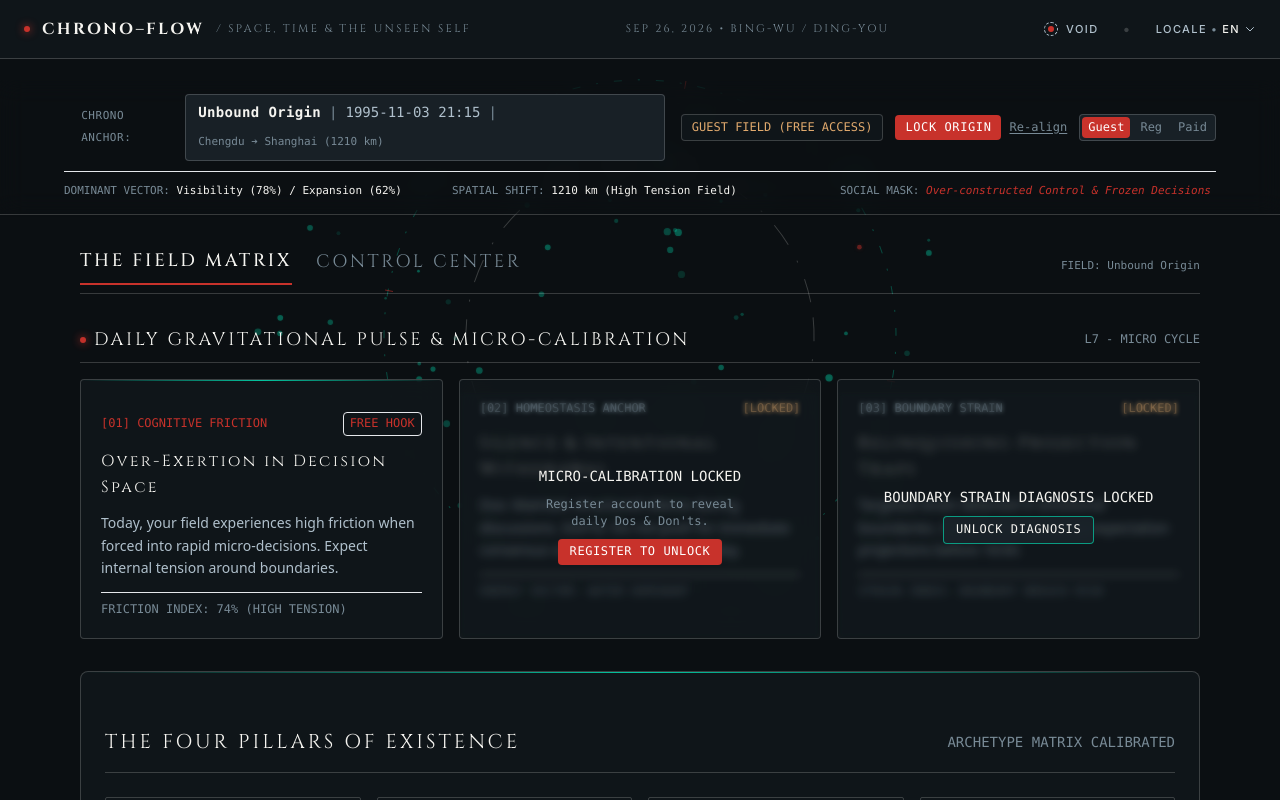
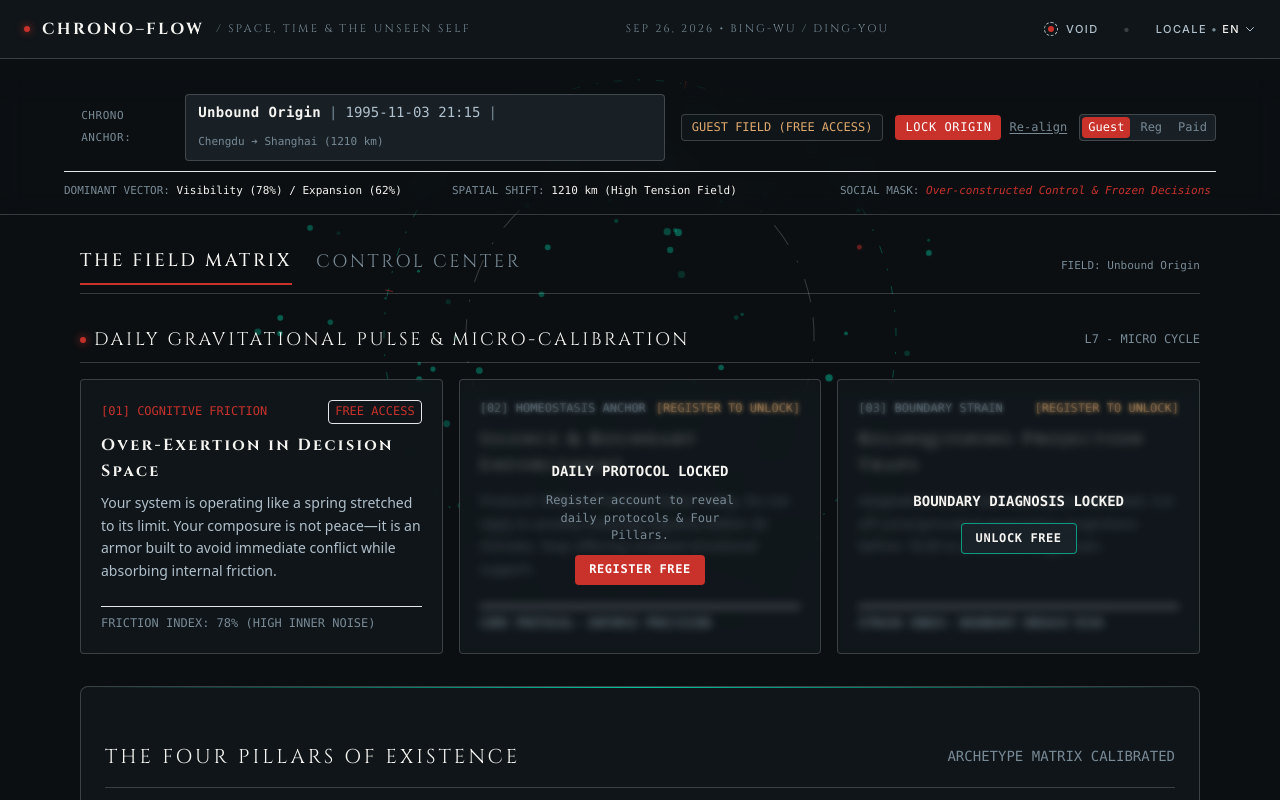
Before and after one commit to wxu198024-art/chrono-flow, a Next.js app: page /dashboard in a window 1280 px wide. Shown: the top 800 px of the page. Built offline with nearby package versions, Linux system fonts and the light colour scheme.

Commit message:
Update DailyPulse.tsx

```diff
--- a/components/field/DailyPulse.tsx
+++ b/components/field/DailyPulse.tsx
@@ -15,7 +15,8 @@ export default function DailyPulse({ userRole, onTriggerRegister, onTriggerSubsc
   const isEn = currentLang === 'en';
   const isTW = currentLang === 'zh-TW' || currentLang === 'zh-HK' || currentLang === 'tw';
 
-  const isUnlocked = userRole === 'subscribed';
+  // 只要是已注册或已付费，今日重力波 3 张卡片全开
+  const isPulseUnlocked = userRole === 'registered' || userRole === 'subscribed';
 
   return (
     <section className="space-y-4">
@@ -35,119 +36,123 @@ export default function DailyPulse({ userRole, onTriggerRegister, onTriggerSubsc
       {/* 3 张卡片网格 */}
       <div className="grid grid-cols-1 md:grid-cols-3 gap-4">
 
-        {/* 卡片 1：认知阻力 (Cognitive Friction) - 免费体验钩子，完全开放 */}
-        <div className="p-5 rounded border border-[var(--border-line)] bg-[var(--bg-card)] backdrop-blur-md space-y-3 relative overflow-hidden group hover:border-[var(--border-line-hover)] transition-all">
-          <div className="absolute top-0 left-0 right-0 yao-yang"></div>
-          <div className="flex justify-between items-center text-[10px] font-mono text-[var(--cinnabar)]">
+        {/* 卡片 1：认知阻力 (Cognitive Friction) - 全员开放 */}
+        <div className="p-5 rounded border border-[var(--border-line)] bg-[var(--bg-card)] backdrop-blur-md space-y-3 relative overflow-hidden group hover:border-[var(--border-line-hover)] transition-all flex flex-col justify-between">
+          <div>
+            <div className="flex justify-between items-center text-[10px] font-mono text-[var(--cinnabar)] mb-2">
               <span>[01] {isEn ? 'COGNITIVE FRICTION' : isTW ? '認知阻力臨界點' : '认知阻力临界点'}</span>
               <span className="px-1.5 py-0.5 rounded bg-[var(--cinnabar)]/10 border border-[var(--cinnabar)]/20">
-              FREE HOOK
+                {isEn ? 'FREE ACCESS' : '免费体验'}
               </span>
             </div>
 
-          <h3 className="font-serif-title text-sm text-[var(--text-primary)]">
+            <h3 className="font-serif-title text-sm text-[var(--text-primary)] font-bold mb-2">
               {isEn ? 'Over-Exertion in Decision Space' : '决策领域的过度代偿阻力'}
             </h3>
 
-          <p className="text-xs text-[var(--text-secondary)] leading-relaxed">
+            {/* 结果与扎心解读 */}
+            <p className="text-xs text-[var(--text-secondary)] leading-relaxed mb-3">
               {isEn
-              ? 'Today, your field experiences high friction when forced into rapid micro-decisions. Expect internal tension around boundaries.'
+                ? 'Your system is operating like a spring stretched to its limit. Your composure is not peace—it is an armor built to avoid immediate conflict while absorbing internal friction.'
                 : isTW
-              ? '今日場域在被迫做出快速微觀決策时呈现高阻力，易在人際界限与掌控欲上产生内部绷紧感。'
-              : '今日场域在被迫做出快速微观决策时呈现高阻力，易在人际界限与掌控欲上产生内部绷紧感。'}
+                ? '你现在的状态像一根拉到极限的弹簧。外在的体面与配合并非平和，而是你习惯用“再忍忍”逃避摊牌后积累的巨大代偿阻力。'
+                : '你现在的状态像一根拉到极限的弹簧。外在的体面与配合并非平和，而是你习惯用“再忍忍”逃避摊牌后积累的巨大代偿阻力。'}
             </p>
+          </div>
 
           <div className="pt-2 border-t border-[var(--border-line)]/50 text-[10px] font-mono text-[var(--text-muted)]">
-            {isEn ? 'FRICTION INDEX: 74% (HIGH TENSION)' : '阻力指数：74% (高张力期)'}
+            {isEn ? 'FRICTION INDEX: 78% (HIGH INNER NOISE)' : '阻力指数：78% (高内耗/过度防御)'}
           </div>
         </div>
 
-        {/* 卡片 2：锚定内稳态 (Anchoring Homeostasis) - 游客半遮罩 */}
-        <div className="p-5 rounded border border-[var(--border-line)] bg-[var(--bg-card)] backdrop-blur-md space-y-3 relative overflow-hidden">
-          <div className="flex justify-between items-center text-[10px] font-mono text-[var(--text-muted)]">
-            <span>[02] {isEn ? 'HOMEOSTASIS ANCHOR' : isTW ? '錨定內穩態与法則' : '锚定内稳态与法则'}</span>
-            {!isUnlocked && (
-              <span className="text-[10px] font-mono text-amber-400">[LOCKED]</span>
+        {/* 卡片 2：锚定内稳态 (Homeostasis Anchor) - 注册后解锁 */}
+        <div className="p-5 rounded border border-[var(--border-line)] bg-[var(--bg-card)] backdrop-blur-md space-y-3 relative overflow-hidden flex flex-col justify-between">
+          <div>
+            <div className="flex justify-between items-center text-[10px] font-mono text-[var(--text-muted)] mb-2">
+              <span>[02] {isEn ? 'HOMEOSTASIS ANCHOR' : isTW ? '錨定內穩態與法則' : '锚定内稳态与法则'}</span>
+              {!isPulseUnlocked && (
+                <span className="text-[10px] font-mono text-amber-400">[REGISTER TO UNLOCK]</span>
               )}
             </div>
 
             {/* 内容区 */}
-          <div className={`space-y-3 transition-all ${!isUnlocked ? 'filter blur-sm select-none opacity-40' : ''}`}>
-            <h3 className="font-serif-title text-sm text-[var(--text-primary)]">
-              {isEn ? 'Silence & Intentional Withdrawal' : '蓄力沉淀 / 戒除急躁盲动'}
+            <div className={`space-y-3 transition-all ${!isPulseUnlocked ? 'filter blur-sm select-none opacity-30' : ''}`}>
+              <h3 className="font-serif-title text-sm text-[var(--text-primary)] font-bold">
+                {isEn ? 'Silence & Boundary Enforcement' : '结构性沉默 / 裁决界限'}
               </h3>
               <p className="text-xs text-[var(--text-secondary)] leading-relaxed">
                 {isEn
-                ? 'Dos: Maintain structured silence during discussions. Don\'ts: Do not push for immediate consensus or legal commitments today.'
+                  ? 'Protocol: Enforce Precision factor today. Do not reply to anxiety-inducing requests within 30 minutes. Stop offering unasked emotional support.'
                   : isTW
-                ? '宜：在重大讨论中保持结构性沉默；忌：推行即时共识或签署未核实的长期协议。'
-                : '宜：在重大讨论中保持结构性沉默；忌：推行即时共识或签署未核实的长期协议。'}
+                  ? '微觀法則：调用“裁决因子”。在今日讨论中保持结构性沉默，对超纲的消耗性请求冷酷延迟响应，停止无底线情绪讨好。'
+                  : '微观法则：调用“裁决因子”。在今日讨论中保持结构性沉默，对超纲的消耗性请求冷酷延迟响应，停止无底线情绪讨好。'}
               </p>
-            <div className="pt-2 border-t border-[var(--border-line)]/50 text-[10px] font-mono text-[var(--text-muted)]">
-              {isEn ? 'ENERGY VECTOR: WATER DOMINANT' : '能量向量：水局主导 / 守夜沉淀'}
             </div>
           </div>
 
-          {/* 未解锁覆盖层 */}
-          {!isUnlocked && (
-            <div className="absolute inset-0 bg-[var(--bg-card)]/80 backdrop-blur-[2px] flex flex-col items-center justify-center p-4 text-center space-y-2 z-10">
-              <p className="text-xs font-mono text-[var(--text-primary)]">
-                {isEn ? 'MICRO-CALIBRATION LOCKED' : isTW ? '微觀校准與日法則已隱藏' : '微观校准与日法则已隐藏'}
+          <div className={`pt-2 border-t border-[var(--border-line)]/50 text-[10px] font-mono text-[var(--text-muted)] ${!isPulseUnlocked ? 'filter blur-sm' : ''}`}>
+            {isEn ? 'CORE PROTOCOL: ENFORCE PRECISION' : '核心法则：激活裁决因子 (Precision)'}
+          </div>
+
+          {/* 未解锁遮罩 (仅游客显示) */}
+          {!isPulseUnlocked && (
+            <div className="absolute inset-0 bg-[var(--bg-card)]/85 backdrop-blur-[2px] flex flex-col items-center justify-center p-4 text-center space-y-2.5 z-10">
+              <p className="text-xs font-mono font-bold text-[var(--text-primary)]">
+                {isEn ? 'DAILY PROTOCOL LOCKED' : isTW ? '今日微觀法則已隱藏' : '今日微观法则已隐藏'}
               </p>
               <p className="text-[10px] font-mono text-[var(--text-muted)] max-w-[200px]">
-                {userRole === 'guest'
-                  ? (isEn ? 'Register account to reveal daily Dos & Don\'ts.' : '注册账号锁定坐标后查看今日微观校准。')
-                  : (isEn ? 'Unlock full orbit to view.' : '付费解锁全景轨道后开放。')}
+                {isEn ? 'Register account to reveal daily protocols & Four Pillars.' : '免费注册账号锁定坐标，解锁今日微观法则与四柱存在结构。'}
               </p>
               <button
-                onClick={userRole === 'guest' ? onTriggerRegister : onTriggerSubscribe}
-                className="px-3 py-1 bg-[var(--cinnabar)] text-white text-[10px] font-mono rounded hover:opacity-90 transition-all uppercase tracking-wider"
+                onClick={onTriggerRegister}
+                className="px-3.5 py-1.5 bg-[var(--cinnabar)] text-white text-[10px] font-mono rounded hover:opacity-90 transition-all uppercase tracking-wider font-bold"
               >
-                {userRole === 'guest'
-                  ? (isEn ? 'Register to Unlock' : '注册并解锁')
-                  : (isEn ? 'Subscribe to Unlock' : '解锁全景轨道')}
+                {isEn ? 'Register Free' : '免费注册解锁'}
               </button>
             </div>
           )}
         </div>
 
-        {/* 卡片 3：界限张力 (Boundary Strain) - 游客半遮罩 */}
-        <div className="p-5 rounded border border-[var(--border-line)] bg-[var(--bg-card)] backdrop-blur-md space-y-3 relative overflow-hidden">
-          <div className="flex justify-between items-center text-[10px] font-mono text-[var(--text-muted)]">
+        {/* 卡片 3：界限张力 (Boundary Strain) - 注册后解锁 */}
+        <div className="p-5 rounded border border-[var(--border-line)] bg-[var(--bg-card)] backdrop-blur-md space-y-3 relative overflow-hidden flex flex-col justify-between">
+          <div>
+            <div className="flex justify-between items-center text-[10px] font-mono text-[var(--text-muted)] mb-2">
               <span>[03] {isEn ? 'BOUNDARY STRAIN' : isTW ? '界限張力與割捨' : '界限张力与割舍'}</span>
-            {!isUnlocked && (
-              <span className="text-[10px] font-mono text-amber-400">[LOCKED]</span>
+              {!isPulseUnlocked && (
+                <span className="text-[10px] font-mono text-amber-400">[REGISTER TO UNLOCK]</span>
               )}
             </div>
 
             {/* 内容区 */}
-          <div className={`space-y-3 transition-all ${!isUnlocked ? 'filter blur-sm select-none opacity-40' : ''}`}>
-            <h3 className="font-serif-title text-sm text-[var(--text-primary)]">
-              {isEn ? 'Relinquishing Projection Traps' : '切割人际投射陷阱与期望包裹'}
+            <div className={`space-y-3 transition-all ${!isPulseUnlocked ? 'filter blur-sm select-none opacity-30' : ''}`}>
+              <h3 className="font-serif-title text-sm text-[var(--text-primary)] font-bold">
+                {isEn ? 'Relinquishing Projection Traps' : '切断情绪垃圾桶与投射陷阱'}
               </h3>
               <p className="text-xs text-[var(--text-secondary)] leading-relaxed">
                 {isEn
-                ? 'Targeted strain detected in emotional boundaries. Cut off unreciprocated expectation projections before 18:00.'
+                  ? 'Adaptation factor over-absorption detected. Cut off unreciprocated expectation projections before 18:00 to prevent energy drain.'
                   : isTW
-                ? '感情与合作界限呈现拉扯，需在今日 18:00 前切断单向情绪投入与不切实际的期望包裹。'
-                : '感情与合作界限呈现拉扯，需在今日 18:00 前切断单向情绪投入与不切实际的期望包裹。'}
+                  ? '检测到“潜流因子”过度过载。请在今日 18:00 前强制切断单向的情绪照顾，拒绝充当他人的情绪垃圾桶。'
+                  : '检测到“潜流因子”过度过载。请在今日 18:00 前强制切断单向的情绪照顾，拒绝充当他人的情绪垃圾桶。'}
               </p>
-            <div className="pt-2 border-t border-[var(--border-line)]/50 text-[10px] font-mono text-[var(--text-muted)]">
-              {isEn ? 'STRAIN INDEX: BOUNDARY BREACH RISK' : '张力预警：界限侵蚀风险'}
             </div>
           </div>
 
-          {/* 未解锁覆盖层 */}
-          {!isUnlocked && (
-            <div className="absolute inset-0 bg-[var(--bg-card)]/80 backdrop-blur-[2px] flex flex-col items-center justify-center p-4 text-center space-y-2 z-10">
-              <p className="text-xs font-mono text-[var(--text-primary)]">
-                {isEn ? 'BOUNDARY STRAIN DIAGNOSIS LOCKED' : isTW ? '界限張力診斷未解鎖' : '界限张力诊断未解锁'}
+          <div className={`pt-2 border-t border-[var(--border-line)]/50 text-[10px] font-mono text-[var(--text-muted)] ${!isPulseUnlocked ? 'filter blur-sm' : ''}`}>
+            {isEn ? 'STRAIN INDEX: BOUNDARY BREACH RISK' : '张力预警：界限侵蚀风险'}
+          </div>
+
+          {/* 未解锁遮罩 (仅游客显示) */}
+          {!isPulseUnlocked && (
+            <div className="absolute inset-0 bg-[var(--bg-card)]/85 backdrop-blur-[2px] flex flex-col items-center justify-center p-4 text-center space-y-2.5 z-10">
+              <p className="text-xs font-mono font-bold text-[var(--text-primary)]">
+                {isEn ? 'BOUNDARY DIAGNOSIS LOCKED' : isTW ? '界限張力診斷未解鎖' : '界限张力诊断未解锁'}
               </p>
               <button
-                onClick={userRole === 'guest' ? onTriggerRegister : onTriggerSubscribe}
-                className="px-3 py-1 border border-[var(--border-line-hover)] bg-[var(--bg-card-hover)] hover:border-[var(--cinnabar)] text-[var(--text-primary)] text-[10px] font-mono rounded transition-all uppercase tracking-wider"
+                onClick={onTriggerRegister}
+                className="px-3.5 py-1.5 border border-[var(--border-line-hover)] bg-[var(--bg-card-hover)] hover:border-[var(--cinnabar)] text-[var(--text-primary)] text-[10px] font-mono rounded transition-all uppercase tracking-wider font-bold"
               >
-                {isEn ? 'Unlock Diagnosis' : '立即解锁诊断'}
+                {isEn ? 'Unlock Free' : '免费解锁诊断'}
               </button>
             </div>
           )}
```
Lines whose indentation alone changed are shown as unchanged.
